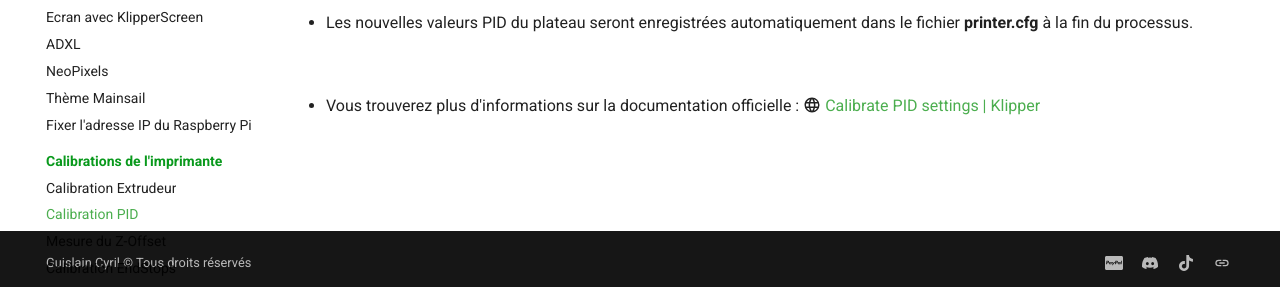
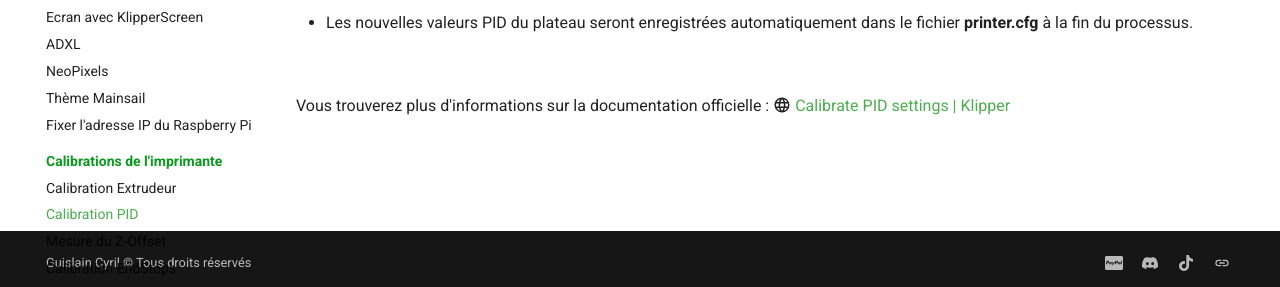
Before and after one commit to Guilouz/test, an MkDocs documentation site: the page built from docs/calibrations/pid.md, in a window 1280 px wide. Shown: the part 605-892 px from the top of the page. Built offline with MkDocs 1.6.1 and Material for MkDocs 9.7.7, drawn with Linux system fonts in a browser that asks for light colours; comment, search, counter and statistics services are not loaded.

Commit message:
Update pid.md

```diff
--- a/docs/calibrations/pid.md
+++ b/docs/calibrations/pid.md
@@ -40,6 +40,6 @@ CALIBRATION_PID_BED_65
 
 <br />
 
-- Vous trouverez plus d'informations sur la documentation officielle : :material-web: <a href="https://www.klipper3d.org/Config_checks.html?h=pid#calibrate-pid-settings" target="blank">Calibrate PID settings | Klipper</a>
+Vous trouverez plus d'informations sur la documentation officielle : :material-web: <a href="https://www.klipper3d.org/Config_checks.html?h=pid#calibrate-pid-settings" target="blank">Calibrate PID settings | Klipper</a>
 
 <br />
```
